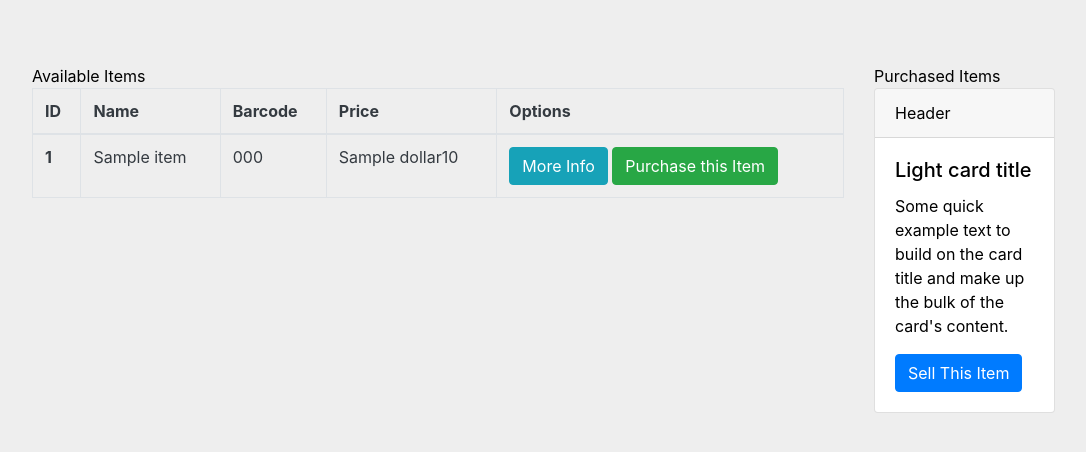
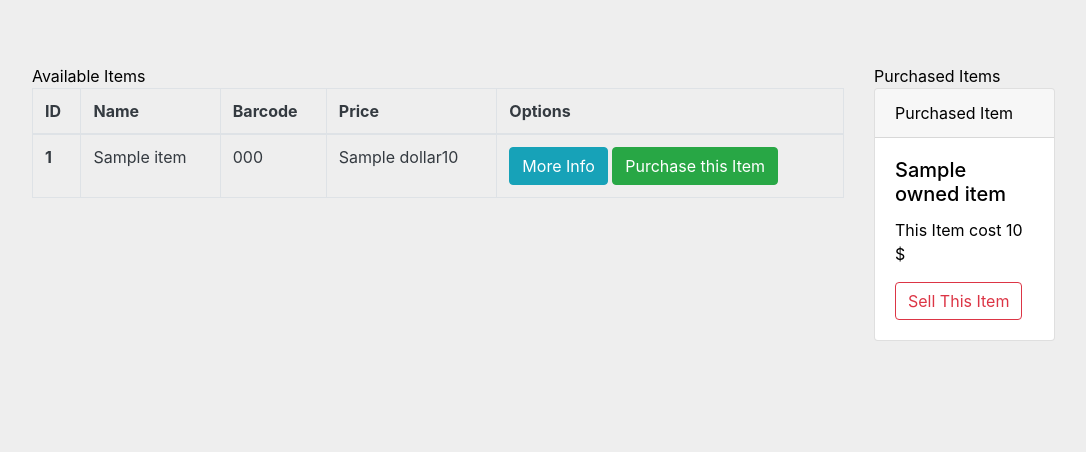
Before and after one commit to kwabenahcode/ecommerce_app, a Flask app: template market/templates/market.html in a window 1280 px wide. Shown: the part 56-508 px from the top of the page, without its empty margins (15-1101 px from the left). Run offline with Flask 3, Linux system fonts and the light colour scheme; the template is opened without the code that fills it: most values are stand-ins (such as "Sample title", 1, 10 or a date in 2020); form fields are guessed from the names that the template uses; some libraries are stand-ins or nearby versions.

Commit message:
modified purchased item on market page

```diff
--- a/market/templates/market.html
+++ b/market/templates/market.html
@@ -41,11 +41,11 @@
       {%for owned_item in owned_items%}
         <div class='col-md-6'>
           <div class="card text-bg-light mb-3" style="max-width: 18rem;">
-            <div class="card-header">Header</div>
+            <div class="card-header">Purchased Item</div>
             <div class="card-body">
-              <h5 class="card-title">Light card title</h5>
-              <p class="card-text">Some quick example text to build on the card title and make up the bulk of the card's content.</p>
-              <a href="#" class="btn btn-primary">Sell This Item</a>
+              <h5 class="card-title">{{owned_item.name}}</h5>
+              <p >This Item cost {{owned_item.price}} $</p>
+              <button data-target="#mytarget" data-toggle="modal" class="btn btn-outline-danger">Sell This Item</button>
             </div>
           </div>
         </div>
```
